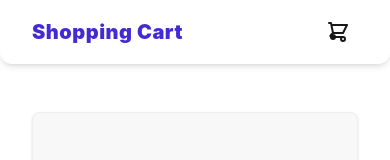
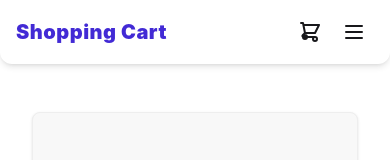
Before and after one commit to Kylian1592005/shopping-cart, a React (Vite) app: page /cart in a window 390 px wide. Shown: the top 160 px of the page. Built offline with nearby package versions, Linux system fonts and the light colour scheme.

Commit message:
feat: add mobile navigation menu and search functionality to Navbar

```diff
--- a/src/components/Navbar.jsx
+++ b/src/components/Navbar.jsx
@@ -6,6 +6,7 @@ export default function Navbar() {
   const { state } = useContext(CartContext);
   const [searchQuery, setSetQuery] = useState("");
   const [sortOption, setSortOption] = useState("default");
+  const [isMenuOpen, setIsMenuOpen] = useState(false);
 
   const cartCount = state.reduce((total, currentItem) => {
     return total + currentItem.quantity;
@@ -13,7 +14,7 @@ export default function Navbar() {
 
   return (
     <>
-      <header className="fixed top-0 left-0 z-50 navbar w-full bg-base-100 text-base-content rounded-b-xl shadow-md px-8 py-3">
+      <header className="fixed top-0 left-0 z-50 navbar w-full bg-base-100 text-base-content rounded-b-xl shadow-md px-4 sm:px-8 py-3">
         <div className="navbar-start">
           <Link
             to="/"
@@ -57,8 +58,13 @@ export default function Navbar() {
           </ul>
         </div>
 
-        <div className="navbar-end">
-          <Link to="/cart" role="button" className="btn btn-ghost btn-circle">
+        <div className="navbar-end gap-1">
+          <Link
+            to="/cart"
+            role="button"
+            className="btn btn-ghost btn-circle"
+            onClick={() => setIsMenuOpen(false)}
+          >
             <div className="indicator">
               <svg
                 xmlns="http://www.w3.org/2000/svg"
@@ -81,7 +87,81 @@ export default function Navbar() {
               )}
             </div>
           </Link>
+          <button
+            type="button"
+            className="btn btn-ghost btn-square lg:hidden"
+            aria-label={isMenuOpen ? "Close navigation menu" : "Open navigation menu"}
+            aria-expanded={isMenuOpen}
+            aria-controls="mobile-navigation"
+            onClick={() => setIsMenuOpen((open) => !open)}
+          >
+            {isMenuOpen ? (
+              <svg
+                xmlns="http://www.w3.org/2000/svg"
+                className="h-6 w-6"
+                fill="none"
+                viewBox="0 0 24 24"
+                stroke="currentColor"
+              >
+                <path
+                  strokeLinecap="round"
+                  strokeLinejoin="round"
+                  strokeWidth="2"
+                  d="M6 18L18 6M6 6l12 12"
+                />
+              </svg>
+            ) : (
+              <svg
+                xmlns="http://www.w3.org/2000/svg"
+                className="h-6 w-6"
+                fill="none"
+                viewBox="0 0 24 24"
+                stroke="currentColor"
+              >
+                <path
+                  strokeLinecap="round"
+                  strokeLinejoin="round"
+                  strokeWidth="2"
+                  d="M4 6h16M4 12h16M4 18h16"
+                />
+              </svg>
+            )}
+          </button>
         </div>
+        {isMenuOpen && (
+          <div
+            id="mobile-navigation"
+            className="absolute top-full left-0 flex w-full flex-col gap-3 rounded-b-xl bg-base-100 p-4 shadow-md lg:hidden"
+          >
+            <input
+              type="text"
+              placeholder="Search products..."
+              aria-label="Search products"
+              className="input input-bordered w-full"
+              value={searchQuery}
+              onChange={(e) => setSetQuery(e.target.value)}
+            />
+            <select
+              aria-label="Sort products"
+              className="select select-bordered w-full"
+              value={sortOption}
+              onChange={(e) => setSortOption(e.target.value)}
+            >
+              <option value="default">Default (API order)</option>
+              <option value="price-asc">Price: Low to High</option>
+              <option value="price-desc">Price: High to Low</option>
+              <option value="name-asc">Name: A to Z</option>
+              <option value="name-desc">Name: Z to A</option>
+            </select>
+            <ul className="menu menu-sm w-full p-0 font-medium">
+              <li>
+                <Link to="/" onClick={() => setIsMenuOpen(false)}>
+                  Products
+                </Link>
+              </li>
+            </ul>
+          </div>
+        )}
       </header>
 
       <main className="max-w-7xl mx-auto pt-24 px-4 sm:px-6 lg:px-8">
```
